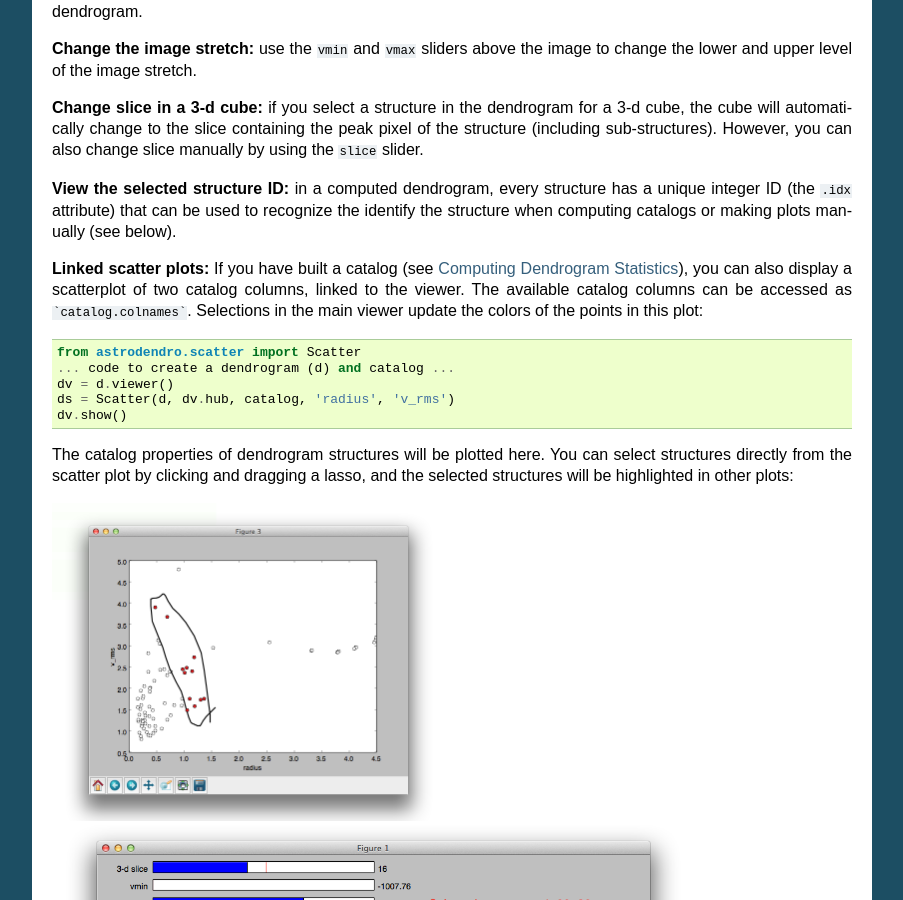
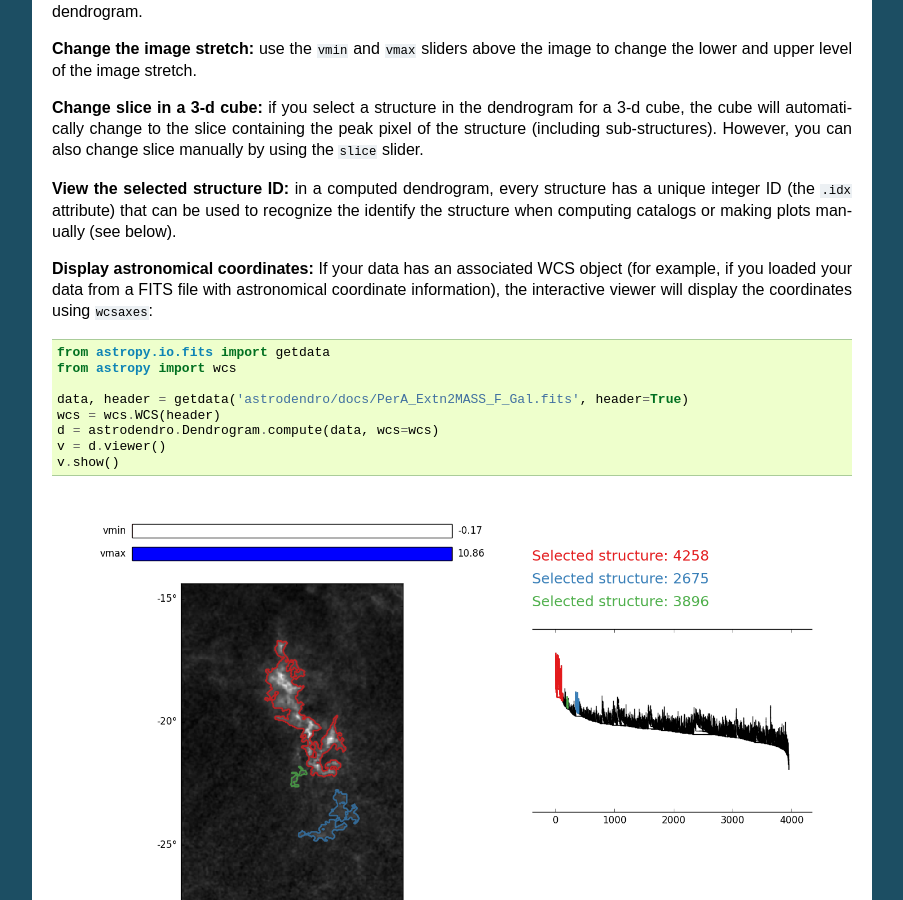
Before and after one commit to dendrograms/astrodendro, a Sphinx documentation site: the page built from docs/plotting.rst, in a window 1280 px wide and 900 px high, scrolled down 1113 px. Shown: the whole window, without its empty margins (198-1101 px from the left). Built offline with Sphinx 7.4.7, drawn with Linux system fonts in a browser that asks for light colours.

Commit message:
Added screenshot and snippet about WCS integration into the docs.

```diff
--- a/docs/plotting.rst
+++ b/docs/plotting.rst
@@ -47,6 +47,22 @@ slice manually by using the ``slice`` slider.
 has a unique integer ID (the ``.idx`` attribute) that can be used to recognize
 the identify the structure when computing catalogs or making plots manually
 (see below).
+
+**Display astronomical coordinates:**
+If your data has an associated WCS object (for example, if you loaded your data
+from a FITS file with astronomical coordinate information), the interactive viewer
+will display the coordinates using ``wcsaxes``::
+
+    from astropy.io.fits import getdata
+    from astropy import wcs
+
+    data, header = getdata('astrodendro/docs/PerA_Extn2MASS_F_Gal.fits', header=True)
+    wcs = wcs.WCS(header)
+    d = astrodendro.Dendrogram.compute(data, wcs=wcs)
+    v = d.viewer()
+    v.show()
+
+.. image:: wcsaxes_docs_screenshot.png
 
 **Linked scatter plots:**
 If you have built a catalog (see :doc:`catalog`), you can also
```
Also changed, not shown: docs/wcsaxes_docs_screenshot.png (added).
